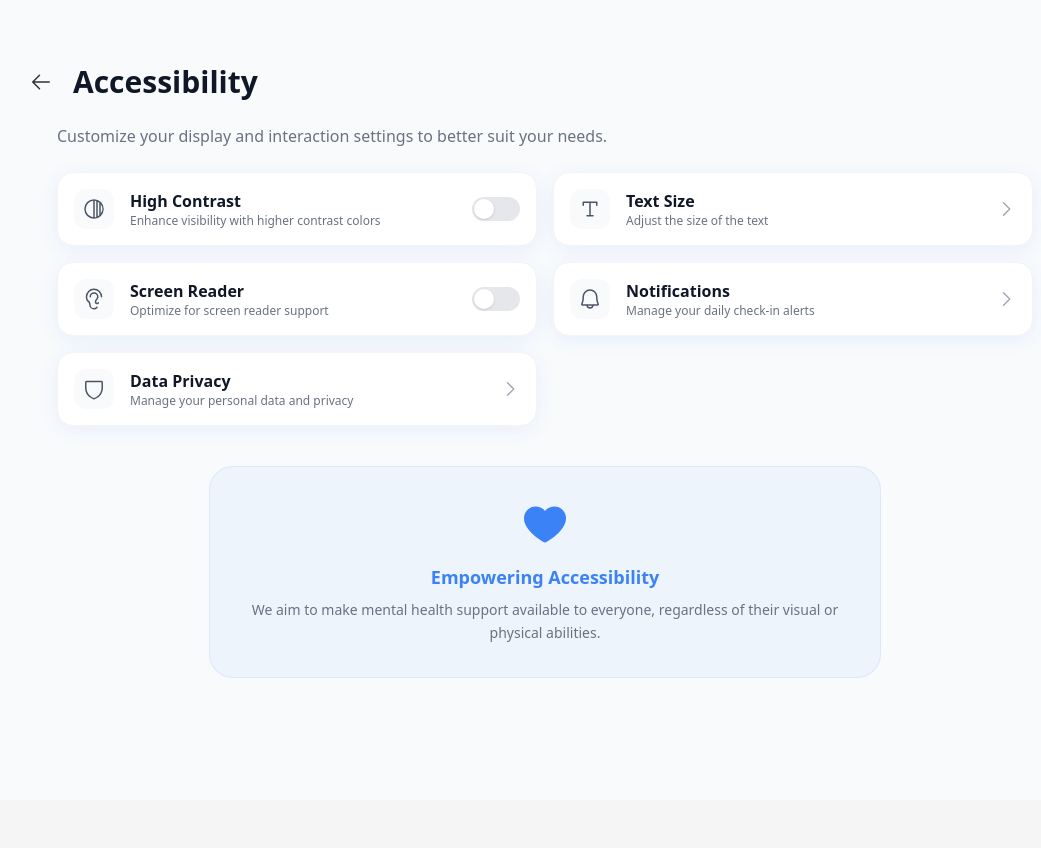
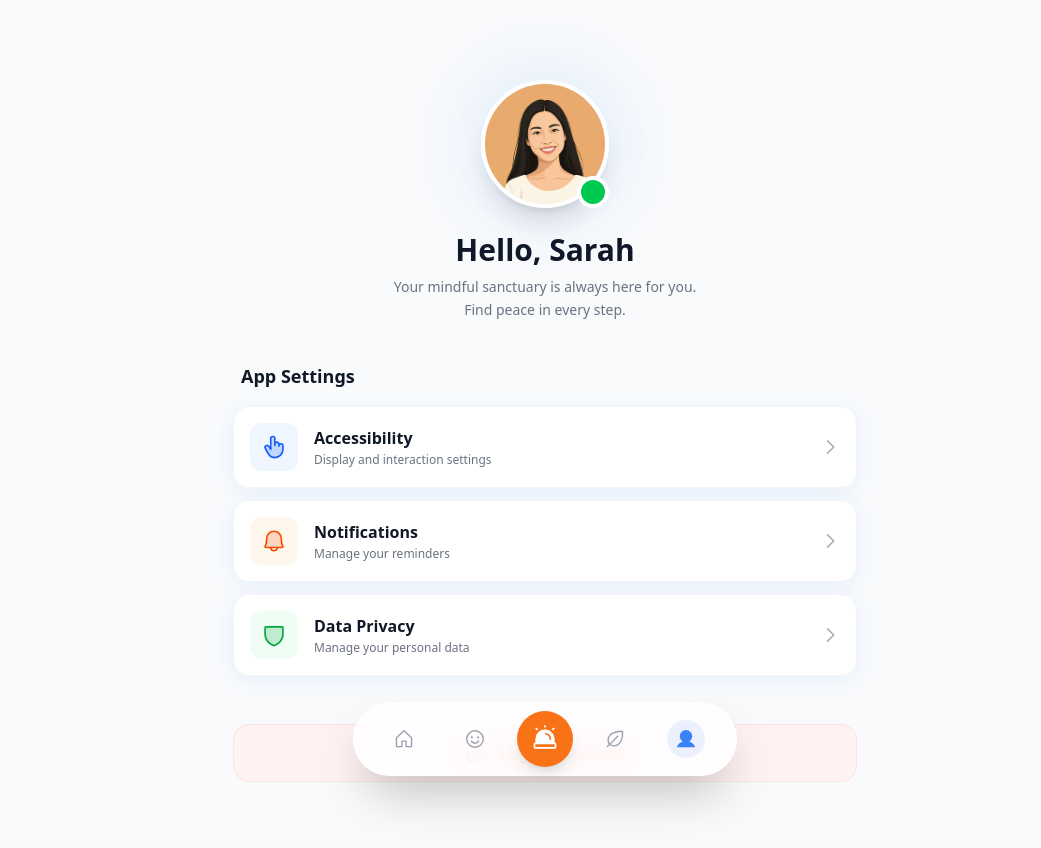
Before and after one commit to arunpandian9159/Mindful-Mental_Health_Support_App, a Next.js app: page /profile in a window 1280 px wide. Shown: the top 848 px of the page, without its empty margins (95-1136 px from the left). Before the commit the page ends 800 px from the top, so only its background shows below. Built offline with nearby package versions, Linux system fonts and the light colour scheme.

Commit message:
feat: implement user profile page with settings navigation and dedicated accessibility settings page

```diff
--- a/src/app/profile/page.tsx
+++ b/src/app/profile/page.tsx
@@ -1,7 +1,148 @@
 "use client";
 
-import Settings from "../settings/page";
+import { useRouter } from "next/navigation";
+import Image from "next/image";
+import {
+  SignOutIcon,
+  CaretRightIcon,
+  BellIcon,
+  ShieldIcon,
+  HandPointingIcon,
+} from "@phosphor-icons/react";
+import { currentUser } from "@/data/data";
+import { BottomNav } from "@/components/BottomNav";
+import { motion } from "framer-motion";
 
 export default function Profile() {
-  return <Settings />;
+  const router = useRouter();
+
+  const menuItems = [
+    {
+      title: "Accessibility",
+      description: "Display and interaction settings",
+      icon: HandPointingIcon,
+      href: "/settings",
+      color: "bg-blue-50 text-blue-600 dark:bg-blue-900/30 dark:text-blue-400",
+    },
+    {
+      title: "Notifications",
+      description: "Manage your reminders",
+      icon: BellIcon,
+      href: "/settings/notifications",
+      color:
+        "bg-orange-50 text-orange-600 dark:bg-orange-900/30 dark:text-orange-400",
+    },
+    {
+      title: "Data Privacy",
+      description: "Manage your personal data",
+      icon: ShieldIcon,
+      href: "/settings/privacy",
+      color:
+        "bg-green-50 text-green-600 dark:bg-green-900/30 dark:text-green-400",
+    },
+  ];
+
+  return (
+    <div className="relative flex min-h-screen w-full flex-col bg-background-light dark:bg-background-dark items-center pb-32">
+      {/* Hero Section */}
+      <div className="w-full max-w-5xl px-6 pt-20 pb-10 flex flex-col items-center text-center">
+        <motion.div
+          initial={{ opacity: 0, y: 20 }}
+          animate={{ opacity: 1, y: 0 }}
+          className="relative size-32 mb-6"
+        >
+          <div className="absolute inset-0 bg-primary/20 rounded-full blur-2xl animate-pulse" />
+          <div className="relative size-32 rounded-full border-4 border-white dark:border-gray-800 shadow-xl overflow-hidden bg-gray-100">
+            <Image
+              src={currentUser.avatar}
+              alt={currentUser.name}
+              fill
+              className="object-cover"
+            />
+          </div>
+          <div className="absolute bottom-0 right-0 size-8 bg-green-500 border-4 border-white dark:border-gray-800 rounded-full" />
+        </motion.div>
+
+        <motion.div
+          initial={{ opacity: 0, y: 10 }}
+          animate={{ opacity: 1, y: 0 }}
+          transition={{ delay: 0.1 }}
+        >
+          <h1 className="text-3xl font-bold text-gray-900 dark:text-white mb-2">
+            Hello, {currentUser.name}
+          </h1>
+          <p className="text-gray-500 dark:text-gray-400 max-w-xs mx-auto text-sm leading-relaxed">
+            Your mindful sanctuary is always here for you. Find peace in every
+            step.
+          </p>
+        </motion.div>
+      </div>
+
+      {/* Profile Menu */}
+      <div className="w-full max-w-2xl px-6 flex flex-col gap-4">
+        <motion.h2
+          initial={{ opacity: 0, x: -10 }}
+          animate={{ opacity: 1, x: 0 }}
+          transition={{ delay: 0.2 }}
+          className="text-lg font-bold text-gray-900 dark:text-white px-2"
+        >
+          App Settings
+        </motion.h2>
+
+        <div className="flex flex-col gap-3">
+          {menuItems.map((item, index) => {
+            const Icon = item.icon;
+            return (
+              <motion.button
+                key={item.href}
+                initial={{ opacity: 0, x: -20 }}
+                animate={{ opacity: 1, x: 0 }}
+                transition={{ delay: 0.3 + index * 0.1 }}
+                onClick={() => router.push(item.href)}
+                className="group flex items-center justify-between p-4 bg-white dark:bg-surface-dark rounded-2xl border border-gray-100 dark:border-gray-800 shadow-soft hover:shadow-lg hover:border-primary/20 transition-all text-left"
+              >
+                <div className="flex items-center gap-4">
+                  <div
+                    className={`size-12 rounded-xl flex items-center justify-center transition-transform group-hover:scale-110 ${item.color}`}
+                  >
+                    <Icon size={26} weight="duotone" />
+                  </div>
+                  <div className="flex flex-col">
+                    <span className="font-bold text-[16px] text-gray-900 dark:text-white mb-0.5">
+                      {item.title}
+                    </span>
+                    <span className="text-xs text-gray-500 dark:text-gray-400">
+                      {item.description}
+                    </span>
+                  </div>
+                </div>
+                <CaretRightIcon
+                  size={20}
+                  className="text-gray-400 group-hover:translate-x-1 transition-transform"
+                />
+              </motion.button>
+            );
+          })}
+        </div>
+
+        {/* Danger Zone / Logout */}
+        <motion.div
+          initial={{ opacity: 0 }}
+          animate={{ opacity: 1 }}
+          transition={{ delay: 0.6 }}
+          className="mt-8"
+        >
+          <button
+            onClick={() => alert("Logging out...")}
+            className="w-full flex items-center justify-center gap-3 p-4 rounded-2xl text-red-500 font-bold bg-red-50 dark:bg-red-900/20 border border-red-100 dark:border-red-900/30 hover:bg-red-100 dark:hover:bg-red-900/40 transition-all active:scale-[0.98]"
+          >
+            <SignOutIcon size={24} weight="bold" />
+            <span>Logout Account</span>
+          </button>
+        </motion.div>
+      </div>
+
+      <BottomNav />
+    </div>
+  );
 }
--- a/src/app/settings/page.tsx
+++ b/src/app/settings/page.tsx
@@ -56,7 +56,7 @@ export default function Settings() {
             <ArrowLeftIcon size={24} />
           </button>
           <h1 className="text-2xl md:text-3xl font-bold text-gray-900 dark:text-white transition-all">
-            Accessibility
+            Accessibility Settings
           </h1>
         </div>
       </div>
```
